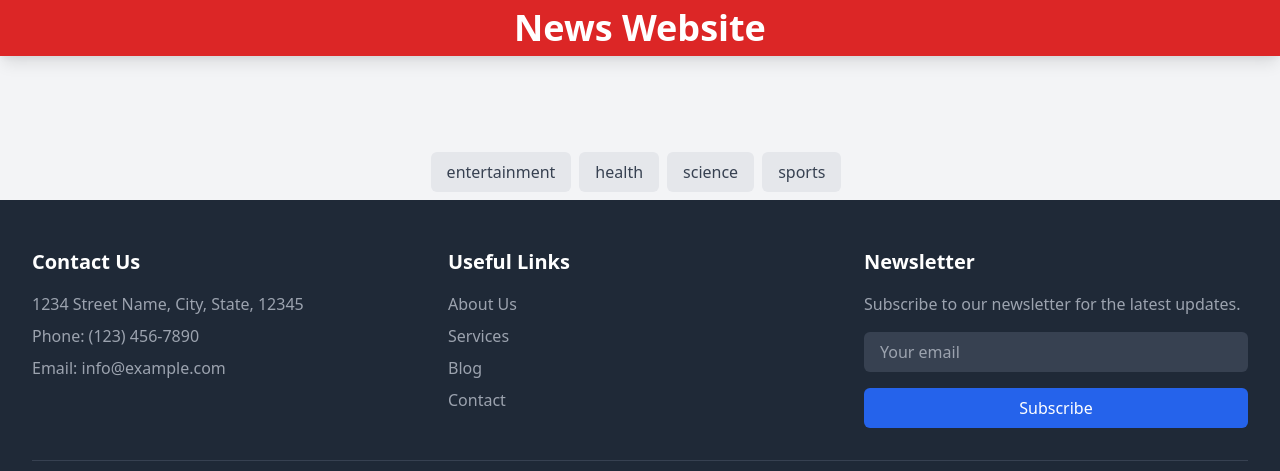
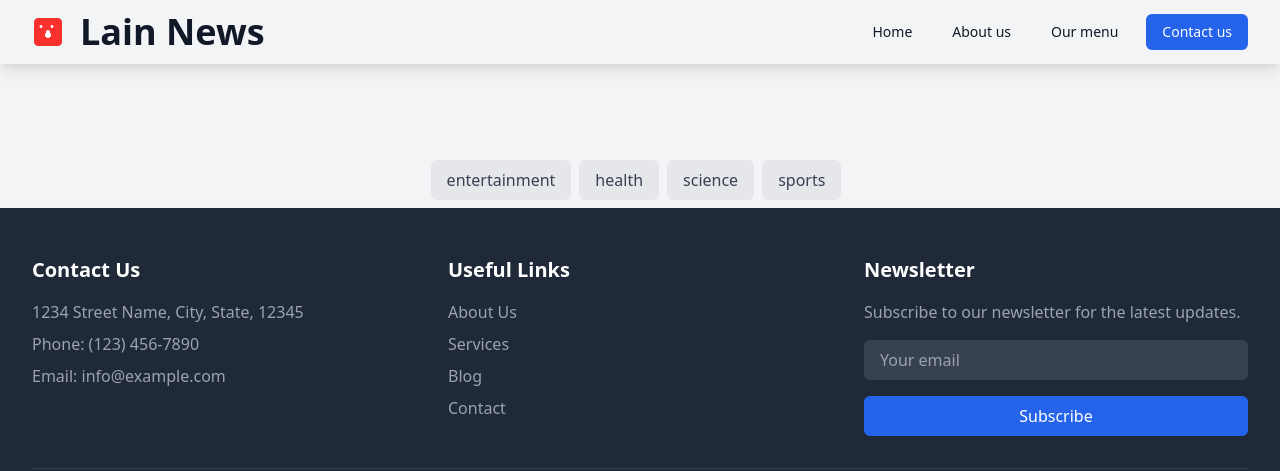
Before and after one commit to Alan101001/News-website, a plain HTML site: page index.html in a window 1280 px wide. Shown: the top 471 px of the page. Drawn offline with nearby package versions, Linux system fonts and the light colour scheme; no server answers.

Commit message:
Update index.html

```diff
--- a/index.html
+++ b/index.html
@@ -7,11 +7,44 @@
   <link href="https://cdn.jsdelivr.net/npm/tailwindcss@2.2.19/dist/tailwind.min.css" rel="stylesheet">
 </head>
 <body class="bg-gray-100 font-poppins flex flex-col min-h-screen">
-  <div class="bg-red-600 text-white text-4xl py-2 shadow-lg text-center">
-    <h4 class="font-semibold">News Website</h4>
-  </div>
+  <nav class="bg-gray-100 shadow-lg">
+    <div class="max-w-7xl mx-auto px-4 sm:px-6 lg:px-8">
+        <div class="flex justify-between h-16">
+            <div class="flex">
+                <div class="flex-shrink-0 flex items-center">
+                    <div class="flex items-center">
+                      <svg width="32" height="32" viewBox="0 0 32 32" fill="none" xmlns="http://www.w3.org/2000/svg">
+                        <path d="M2 6C2 3.79086 3.79086 2 6 2H26C28.2091 2 30 3.79086 30 6V26C30 28.2091 28.2091 30 26 30H6C3.79086 30 2 28.2091 2 26V6Z" fill="#F8312F"/>
+                        <path d="M10.5 10.5C10.5 11.3284 9.82843 12 9 12C8.17157 12 7.5 11.3284 7.5 10.5C7.5 9.67157 8.17157 9 9 9C9.82843 9 10.5 9.67157 10.5 10.5Z" fill="white"/>
+                        <path d="M21.5 10.5C21.5 11.3284 20.8284 12 20 12C19.1716 12 18.5 11.3284 18.5 10.5C18.5 9.67157 19.1716 9 20 9C20.8284 9 21.5 9.67157 21.5 10.5Z" fill="white"/>
+                        <path d="M16 18C17.1046 18 18 17.1046 18 16C18 14.8954 17.1046 14 16 14C14.8954 14 14 14.8954 14 16C14 17.1046 14.8954 18 16 18Z" fill="white"/>
+                        <path d="M16 22C17.6569 22 19 20.6569 19 19C19 17.3431 17.6569 16 16 16C14.3431 16 13 17.3431 13 19C13 20.6569 14.3431 22 16 22Z" fill="white"/>
+                      </svg>
+                        <h1 class="text-4xl font-extrabold text-gray-900 ml-4">Lain News</h1>
+                    </div>
+                </div>
+            </div>
+            <div class="hidden md:flex md:items-center space-x-4">
+                <a href="#" class="text-gray-900 px-3 py-2 rounded-md text-sm font-medium">Home</a>
+                <a href="#features" class="text-gray-900 px-3 py-2 rounded-md text-sm font-medium">About us</a>
+                <a href="#testimonials" class="text-gray-900 px-3 py-2 rounded-md text-sm font-medium">Our menu</a>
+                <a href="Form.html" class="bg-blue-600 text-white px-4 py-2 rounded-md text-sm font-medium hover:bg-blue-700">Contact us</a>
+
+            </div>
+            <div class="md:hidden flex items-center">
+                <button id="menu-button" class="text-gray-900 focus:outline-none">
+                    <svg class="h-6 w-6" xmlns="http://www.w3.org/2000/svg" fill="none" viewBox="0 0 24 24" stroke="currentColor">
+                        <path stroke-linecap="round" stroke-linejoin="round" stroke-width="2" d="M4 6h16M4 12h16M4 18h16"/>
+                    </svg>
+                </button>
+            </div>
+        </div>
+    </div>
+</nav>
+</div>
   <div class="mt-20 sm:mt-24 flex justify-center options-container"></div>
   <div class="container mx-auto grid md:grid-cols-2 gap-4"></div>
+
   <footer class="relative bg-gray-800 text-gray-200 py-12">
     <div class="container mx-auto px-4 sm:px-6 lg:px-8 relative z-10">
         <!-- Footer grid -->
@@ -61,9 +94,9 @@
         </div>
     </div>
 </footer>
+  <!-- JavaScript -->
 
 
-  <!-- JavaScript -->
   <script src="script.js"></script>
 </body>
 </html>
```
